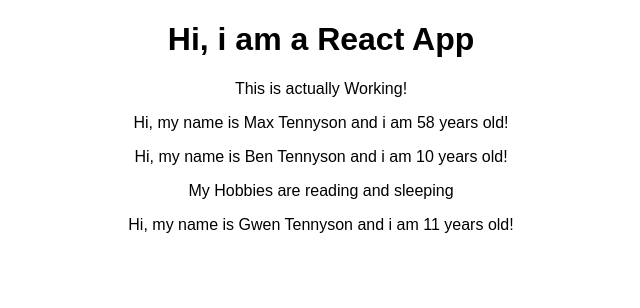
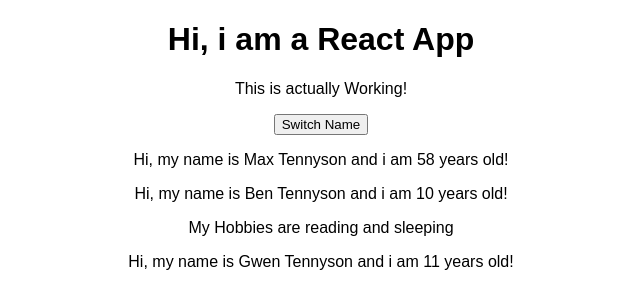
Before and after one commit to lkmreucllid/react-complete-guide, a React (Create React App) app: page / in a window 1280 px wide. Shown: the top 308 px of the page, without its empty margins (319-959 px from the left). Built offline with nearby package versions, Linux system fonts and the light colour scheme.

Commit message:
useState() Hook for State Manipulation

```diff
--- a/src/App.js
+++ b/src/App.js
@@ -1,28 +1,42 @@
-import React, { Component } from 'react';
+import React, { useState } from 'react';
 import './App.css';
 import Person from './Person/Person.js';
 
-class App extends Component {
-  state = {
+const app = props => {
+  const[personState, setPersonState] = useState({
     persons: [
       {name:'Max Tennyson', age: 58},
       {name:'Ben Tennyson', age: 10},
       {name:'Gwen Tennyson', age: 11}
-    ]
-  }
-  render() {
+    ],
+    otherState : 'some other State'
+  });
+//you can use multiple useSate
+  const switchNameHandler = ()=>{
+    //console.log('Button Clicked');
+    setPersonState({
+      persons: [
+        {name:'Max Tennyson', age: 58},
+        {name:'Benjamin Tennyson', age: 10},
+        {name:'Gwen Tennyson', age: 12}
+      ],
+      otherState: personState.otherState
+    })
+  };
+
     return (
       <div className="App">
         <h1>Hi, i am a React App</h1>
         <p>This is actually Working!</p>
-        <Person name={this.state.persons[0].name} age={this.state.persons[0].age}/>
-        <Person name={this.state.persons[1].name} age={this.state.persons[1].age}>My Hobbies are reading and sleeping</Person>
-        <Person name={this.state.persons[2].name} age={this.state.persons[2].age}/>
+        <button onClick={switchNameHandler}>Switch Name</button>
+        <Person name={personState.persons[0].name} age={personState.persons[0].age}/>
+        <Person name={personState.persons[1].name} age={personState.persons[1].age}>My Hobbies are reading and sleeping</Person>
+        <Person name={personState.persons[2].name} age={personState.persons[2].age}/>
       </div>
     );
     //return React.createElement('div',null,'h1','Hi i\'m the new React App');
     //return React.createElement('div',{className:'App'},React.createElement('h1',null,'Does this works now'));
-  }
+
 }
 
-export default App;
+export default app;
```
